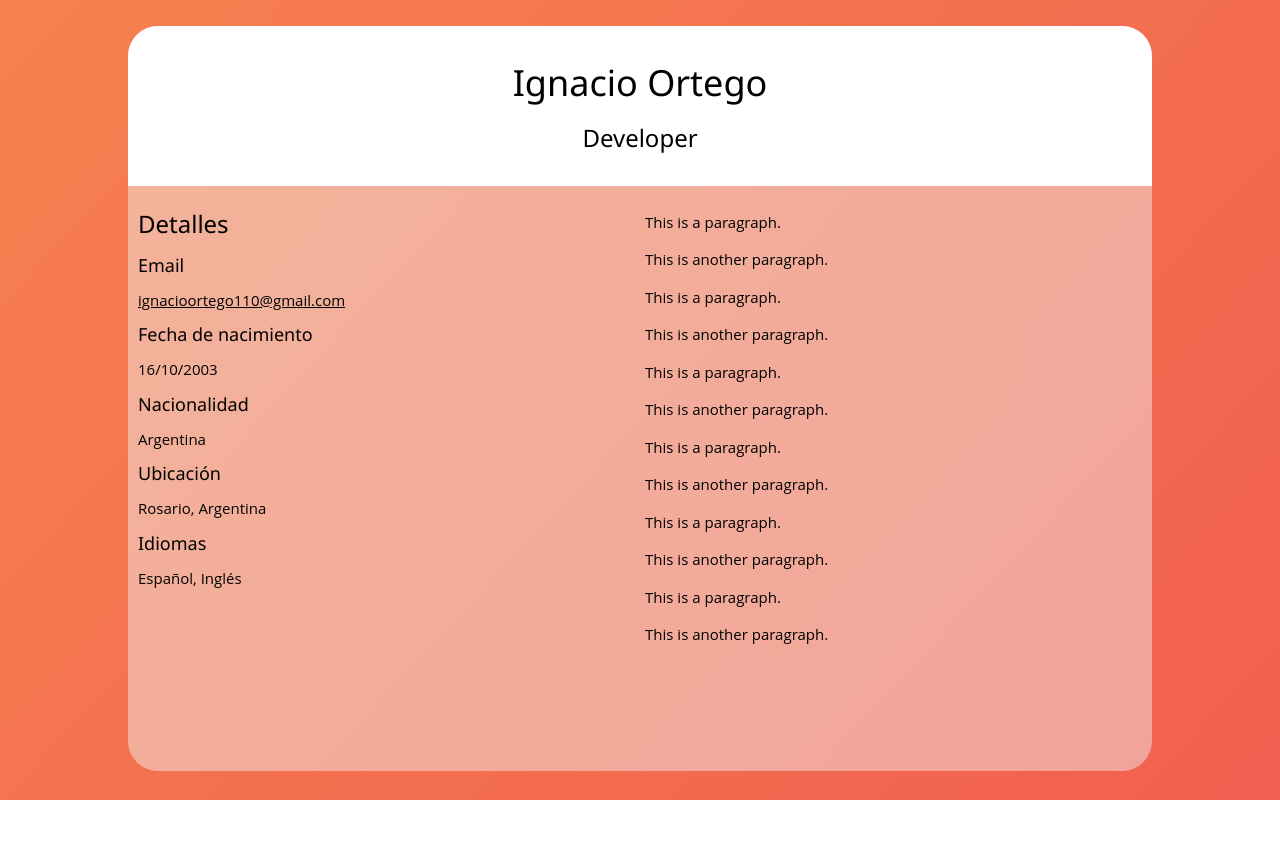
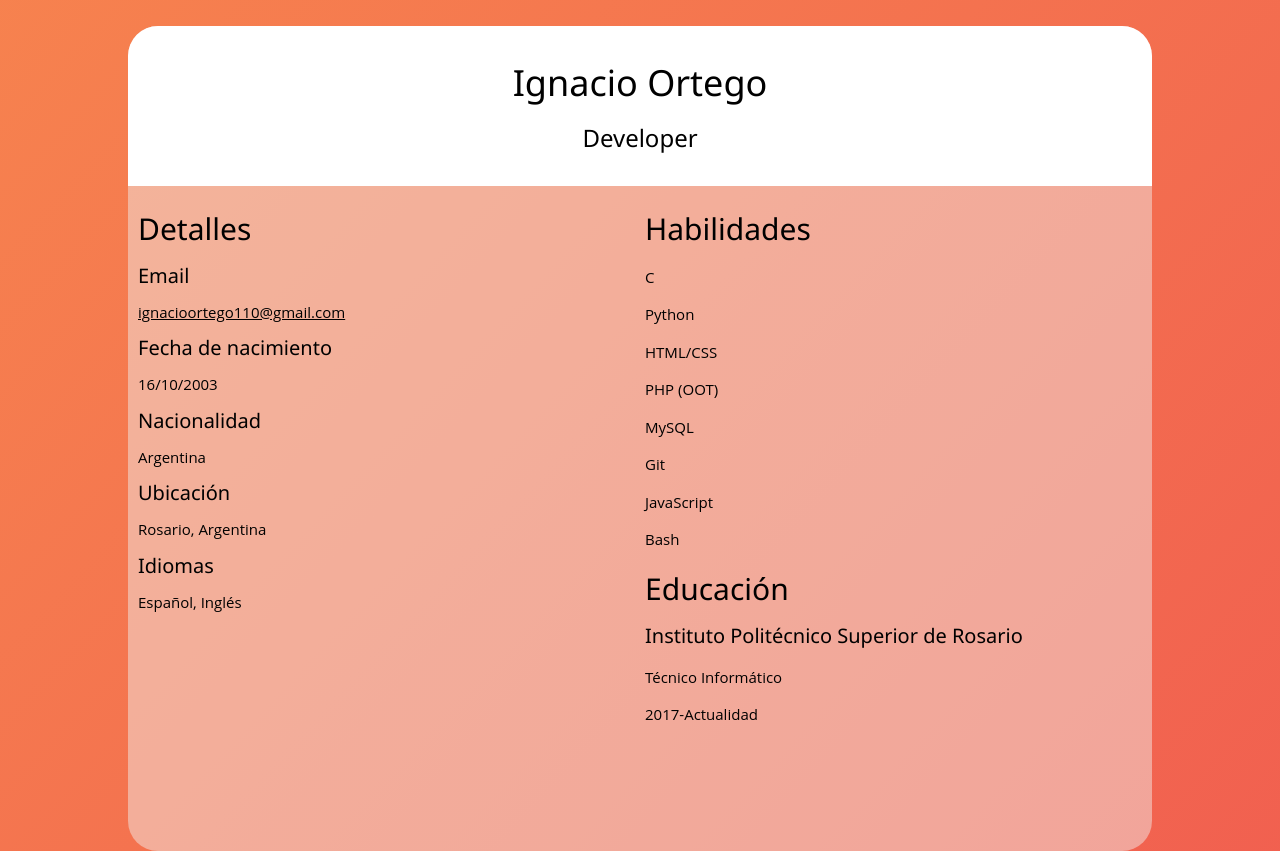
Before and after one commit to nachoortego/cv, a plain HTML site: page index.html in a window 1280 px wide. Before the commit the page ends 800 px from the top, so only its background shows below. Drawn offline with nearby package versions, Linux system fonts and the light colour scheme.

Commit message:
HTML text add-on

```diff
--- a/index.html
+++ b/index.html
@@ -15,33 +15,34 @@
         </div>
         <div class="row">
             <div class="column">
-                <h3>Detalles</h3>
-                <h5>Email</h5>
+                <h2>Detalles</h2>
+                <h4>Email</h4>
                 <a href="mailto:ignacioortego110@gmail.com">ignacioortego110@gmail.com</a>
-                <h5>Fecha de nacimiento</h5>
+                <h4>Fecha de nacimiento</h4>
                 <text>16/10/2003</text>
-                <h5>Nacionalidad</h5>
+                <h4>Nacionalidad</h4>
                 <text>Argentina</text>
-                <h5>Ubicación</h5>
+                <h4>Ubicación</h4>
                 <text>Rosario, Argentina</text>
-                <h5>Idiomas</h5>
+                <h4>Idiomas</h4>
                 <text>Español, Inglés</text>
-
-
             </div>
             <div class="column">
-                <p>This is a paragraph.</p>
-                <p>This is another paragraph.</p>
-                <p>This is a paragraph.</p>
-                <p>This is another paragraph.</p>
-                <p>This is a paragraph.</p>
-                <p>This is another paragraph.</p>
-                <p>This is a paragraph.</p>
-                <p>This is another paragraph.</p>
-                <p>This is a paragraph.</p>
-                <p>This is another paragraph.</p>
-                <p>This is a paragraph.</p>
-                <p>This is another paragraph.</p>
+                <h2>Habilidades</h2>
+                <p>C</p>
+                <p>Python</p>
+                <p>HTML/CSS</p>
+                <p>PHP (OOT)</p>
+                <p>MySQL</p>
+                <p>Git</p>
+                <p>JavaScript</p>
+                <p>Bash</p>
+
+                <h2>Educación</h2>
+                <h4>Instituto Politécnico Superior de Rosario </h4>
+                <p>Técnico Informático</p>
+                <p>2017-Actualidad</p>
+
             </div>
         </div>
     </div>
```
